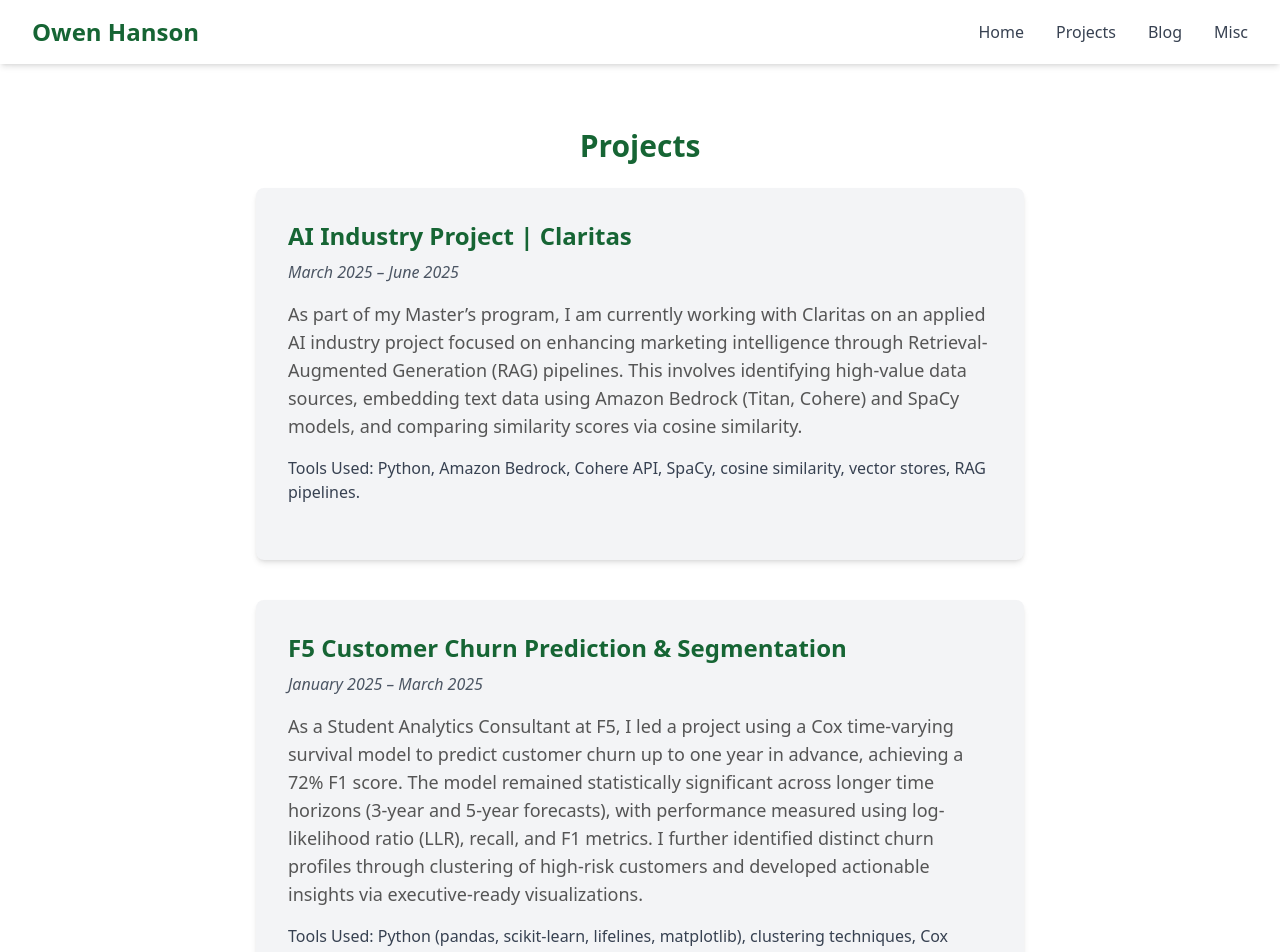
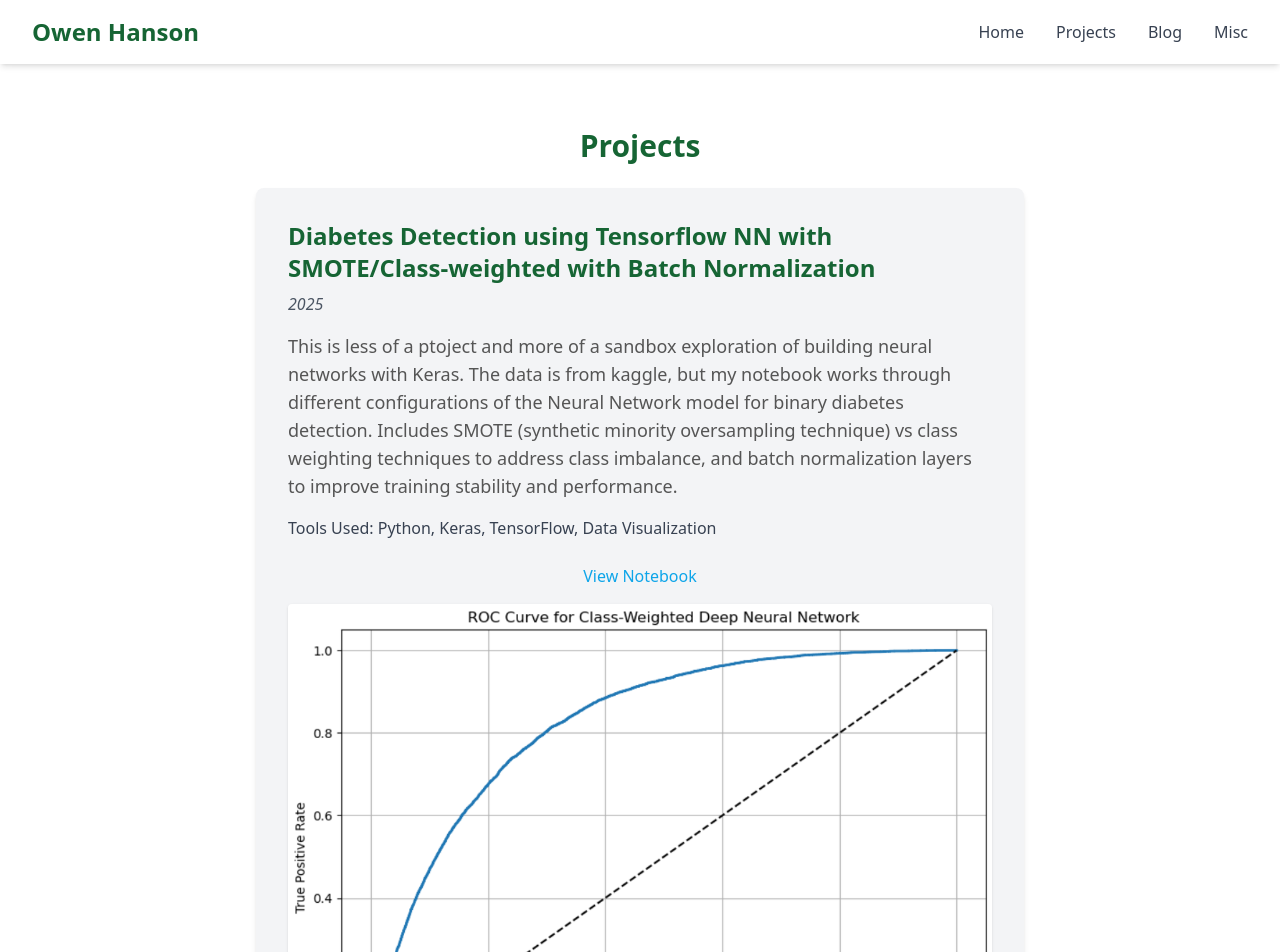
Before and after one commit to okhanson/personal_website, a React (Create React App) app: page /personal_website/projects in a window 1280 px wide. Shown: the top 952 px of the page. Built offline with nearby package versions, Linux system fonts and the light colour scheme.

Commit message:
project update

```diff
--- a/src/pages/Home.js
+++ b/src/pages/Home.js
@@ -39,9 +39,9 @@ function Home() {
         className="max-w-[150px] rounded-full mx-auto mb-6 shadow-lg object-cover aspect-square"
         />
         <p className="max-w-2xl mx-auto text-lg leading-relaxed">
-          I'm currently a Professional Business Analyst, after completing my Master of Science in Business Analytics at Cal Poly, San Luis Obispo.
-          I’m passionate about using data to influence big business decisions — especially in aerospace,
-          cloud platform, and tech spaces. Outside of work, I love exploring California and staying active outdoors!
+          I'm currently a Professional Business Analyst after completing my Master of Science in Business Analytics at Cal Poly, San Luis Obispo.
+          I’m passionate about using data to influence big business decisions, especially in aerospace,
+          consulting, and tech spaces. Outside of work, I love exploring California and staying active outdoors!
         </p>
       </section>
 
@@ -93,7 +93,7 @@ function Home() {
             />
             <h3 className="text-xl font-bold mb-2">Master of Science in Business Analytics</h3>
             <p className="mb-2 text-gray-700">California Polytechnic State University, San Luis Obispo</p>
-            <p className="mb-2 text-gray-700">Graduated with Distinction in 2025</p>
+            <p className="mb-2 text-gray-700">Graduated with Distinction (2025)</p>
             <p className="mb-2 text-gray-700">Focused on data science, machine learning, and strategic analytics</p>
           </div>
         </div>
--- a/src/pages/Projects.js
+++ b/src/pages/Projects.js
@@ -4,6 +4,37 @@ function Projects() {
   return (
     <section className="py-16 px-6 bg-white text-center">
       <h2 className="text-3xl font-semibold text-green-800 mb-6">Projects</h2>
+      {/* Diabetes Detection with Keras Neural Network */}
+      <div className="max-w-3xl mx-auto text-left bg-gray-100 p-8 rounded-lg shadow-md mb-10">
+        <h3 className="text-2xl font-bold text-green-800 mb-2">
+          Diabetes Detection using Tensorflow NN with SMOTE/Class-weighted with Batch Normalization
+        </h3>
+        <p className="text-md text-gray-600 mb-4 italic">
+          2025
+        </p>
+        <p className="text-lg mb-4">
+          This is less of a ptoject and more of a sandbox exploration of building neural networks with Keras. The data is from kaggle, but my notebook works through different configurations of the Neural Network model for binary diabetes detection. Includes SMOTE (synthetic minority oversampling technique) vs class weighting techniques to address class imbalance, and batch normalization layers to improve training stability and performance.
+        </p>
+        <p className="text-md text-gray-700 mb-6">
+          Tools Used: Python, Keras, TensorFlow, Data Visualization
+        </p>
+        <div className="flex flex-col items-center space-y-4">
+          <a
+            href={`${process.env.PUBLIC_URL}/Diabetes_Detection.ipynb`}
+            target="_blank"
+            rel="noopener noreferrer"
+            className="text-sky-500 hover:underline"
+          >
+            View Notebook
+          </a>
+
+          <img
+            src={`${process.env.PUBLIC_URL}/cw_roc_auc.png`}
+            alt="ROC AUC"
+            className="max-w-full h-auto mt-4 rounded shadow"
+          />
+        </div>
+      </div>
 
       {/* CLARITAS AI PROJECT */}
       <div className="max-w-3xl mx-auto text-left bg-gray-100 p-8 rounded-lg shadow-md mb-10">
```
Also changed, not shown: public/cw_roc_auc.png (added), 1 other file (tests, documents, lock files or other folders).
